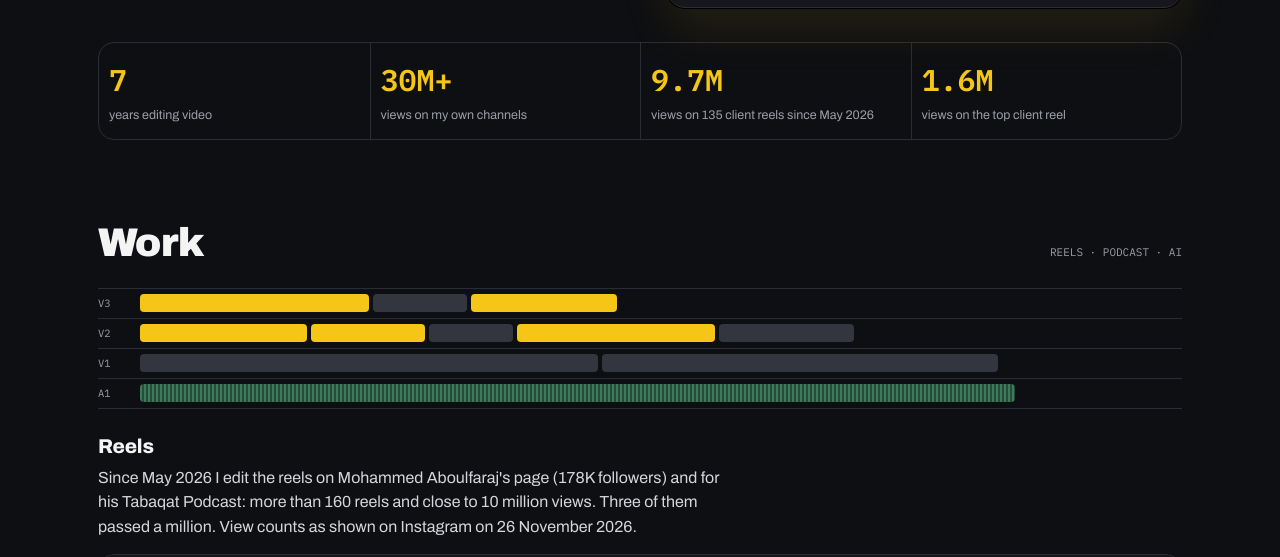
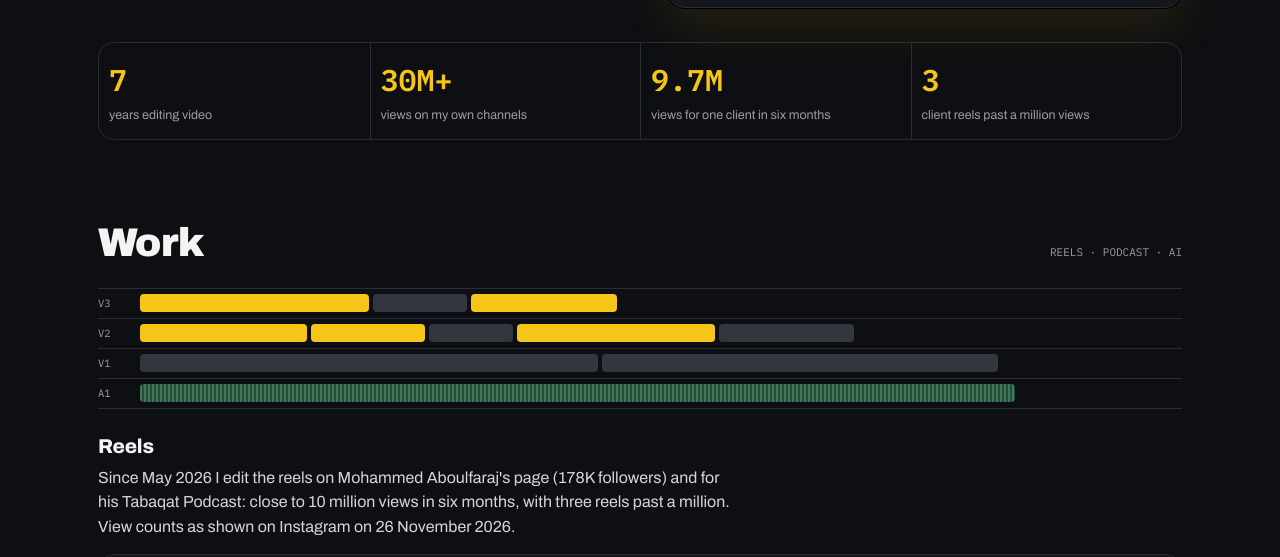
Before and after one commit to MuhamedElMansourii/MuhamedElMansourii.github.io, a plain HTML site: page index.html in a window 1280 px wide. Shown: the part 456-1013 px from the top of the page. Drawn offline with Linux system fonts and the light colour scheme.

Commit message:
Update numbers

```diff
--- a/index.html
+++ b/index.html
@@ -209,8 +209,8 @@ footer{padding-block:34px 30px;color:var(--mute);font-size:12.5px;font-family:va
   <div class="stats">
     <div class="st"><b>7</b><span>years editing video</span></div>
     <div class="st"><b>30M+</b><span>views on my own channels</span></div>
-    <div class="st"><b>9.7M</b><span>views on 135 client reels since May 2026</span></div>
-    <div class="st"><b>1.6M</b><span>views on the top client reel</span></div>
+    <div class="st"><b>9.7M</b><span>views for one client in six months</span></div>
+    <div class="st"><b>3</b><span>client reels past a million views</span></div>
   </div>
 
   <section id="work">
@@ -224,7 +224,7 @@ footer{padding-block:34px 30px;color:var(--mute);font-size:12.5px;font-family:va
 
     <div class="block">
       <h3>Reels</h3>
-      <p class="lede">Since May 2026 I edit the reels on Mohammed Aboulfaraj's page (178K followers) and for his Tabaqat Podcast: more than 160 reels and close to 10 million views. Three of them passed a million. View counts as shown on Instagram on 26 November 2026.</p>
+      <p class="lede">Since May 2026 I edit the reels on Mohammed Aboulfaraj's page (178K followers) and for his Tabaqat Podcast: close to 10 million views in six months, with three reels past a million. View counts as shown on Instagram on 26 November 2026.</p>
       <div class="binlist">
         <div class="row head"><b>VIEWS</b><span>REEL</span><i>POSTED</i><em></em></div>
         <a class="row" href="https://www.instagram.com/reel/DY3uX1ZiaXN/" target="_blank" rel="noopener"><b>1.6M</b><span>How you speak decides whether people listen</span><i>MAY 28</i><em>↗</em></a>
@@ -351,7 +351,7 @@ footer{padding-block:34px 30px;color:var(--mute);font-size:12.5px;font-family:va
       <div>
         <p><strong>I'm Mohamed, a video editor based in Dubai, and I have been cutting video for seven years.</strong> I learned on my own channels, which reached more than 30 million views and 700K subscribers, so I cut for the viewer who is about to swipe away.</p>
         <p>Today most of my work has AI in it. I run @moo4future, a page about AI tools for video, and every tool on my bench was tested there first. When a shot does not exist, I generate it. When an idea is hard to film, I animate it.</p>
-        <p>Since May 2026 I also edit the reels on Mohammed Aboulfaraj's page and his Tabaqat Podcast: 135 reels and 9.7 million views on his page so far. Arabic is my first language, and I work in Arabic and English.</p>
+        <p>Since May 2026 I also edit the reels on Mohammed Aboulfaraj's page and his Tabaqat Podcast: close to 10 million views on his page in six months. Arabic is my first language, and I work in Arabic and English.</p>
       </div>
     </div>
   </section>
```
